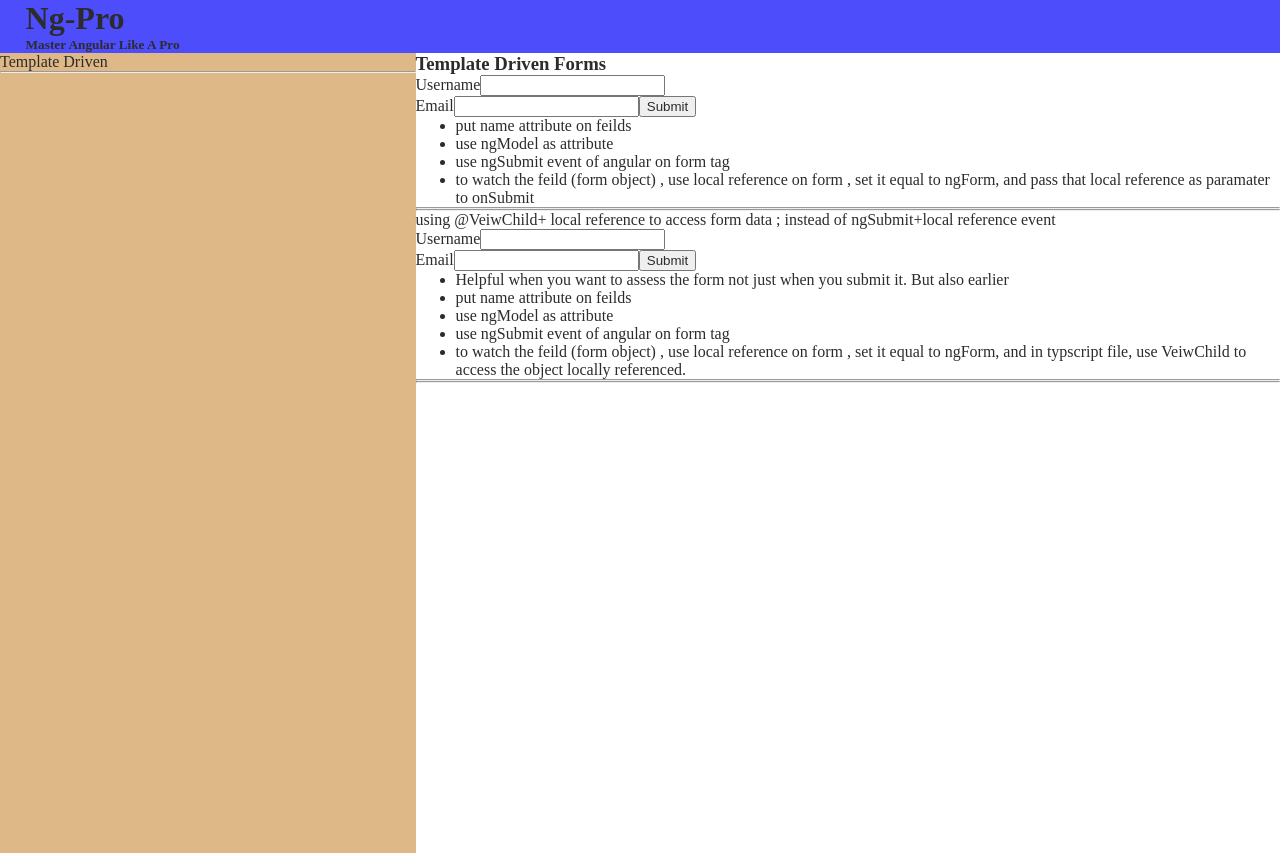
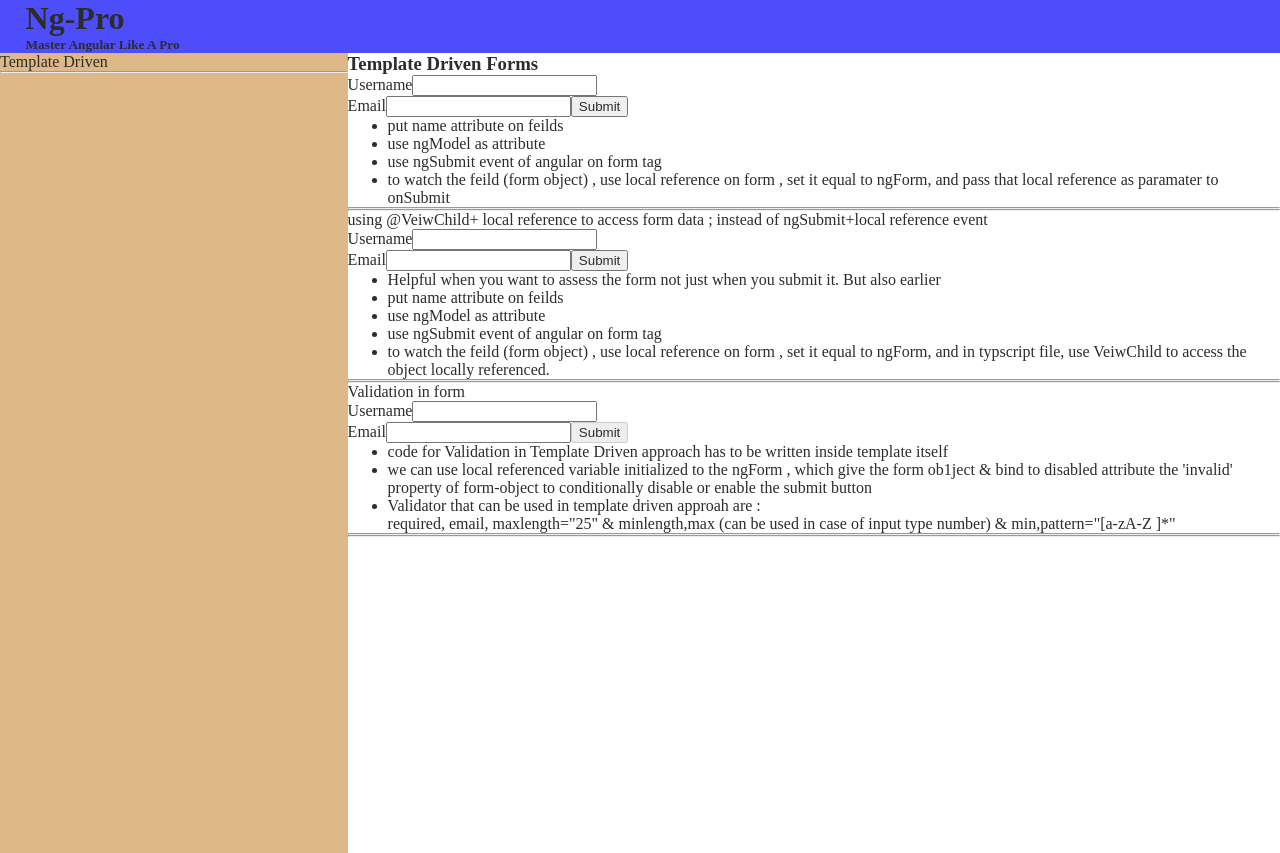
Before and after one commit to Rohit-Kumar-Sah/NgPro, an Angular app: page / in a window 1280 px wide. Shown: the top 853 px of the page. Built offline with nearby package versions, Linux system fonts and the light colour scheme.

Commit message:
validation in Template Driven approach

```diff
--- a/src/app/content/TemplateDrivenForms/td/td.component.css
+++ b/src/app/content/TemplateDrivenForms/td/td.component.css
@@ -0,0 +1,3 @@
+input.ng-invalid.ng-dirty {
+    border: 1px solid red;
+}
--- a/src/app/content/TemplateDrivenForms/td/td.component.html
+++ b/src/app/content/TemplateDrivenForms/td/td.component.html
@@ -41,3 +41,23 @@
 
 <hr>
 <hr>
+
+<p>Validation in form</p>
+
+<form #f3="ngForm">
+    <label for="username">Username</label>
+    <input type="text" id="username" name="username" ngModel required>
+    <br>
+    <label for="email">Email</label>
+    <input type="email" id="email" name="email" ngModel required email>
+    <input type="submit" [disabled]="f3.invalid">
+</form>
+
+<ul>
+    <li>code for Validation in Template Driven approach has to be written inside template itself </li>
+    <li>we can use local referenced variable initialized to the ngForm , which give the form ob1ject & bind to disabled attribute the 'invalid' property of form-object to conditionally disable or enable the submit button</li>
+    <li>Validator that can be used in template driven approah are :<br> required, email, maxlength="25" & minlength,max (can be used in case of input type number) & min,pattern="[a-zA-Z ]*"</li>
+</ul>
+
+<hr>
+<hr>
```
